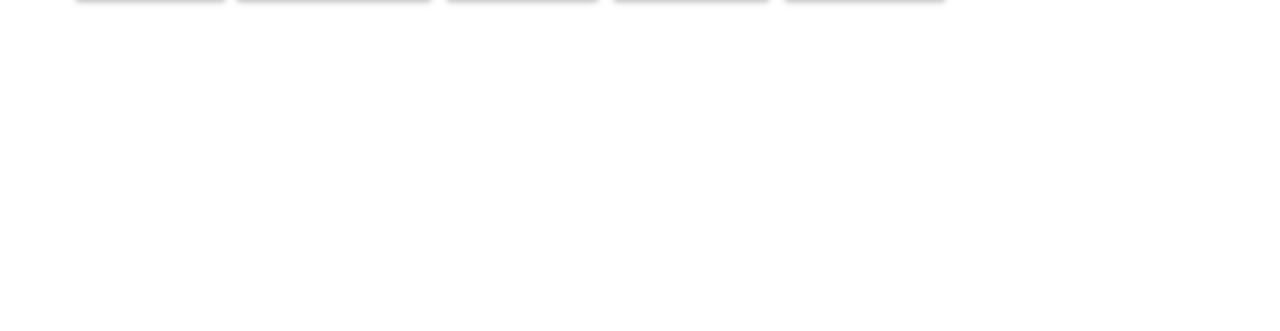
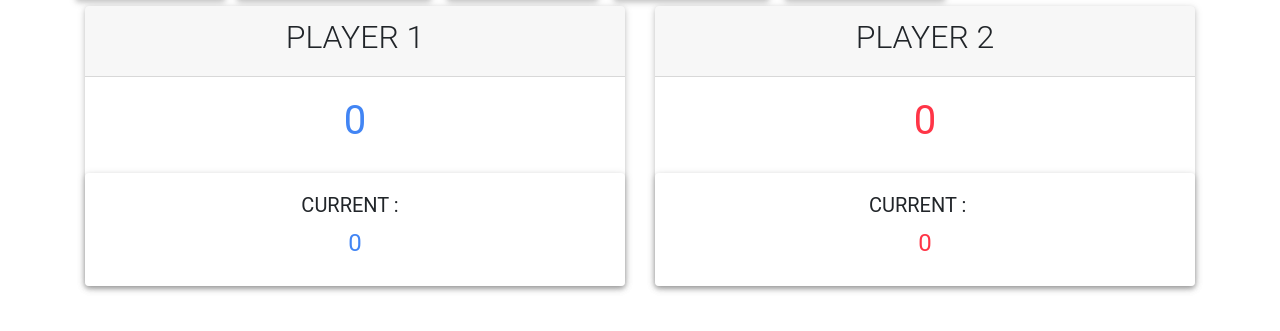
Before and after one commit to JamesMutahi/pig-dice, a plain HTML site: page main.html in a window 1280 px wide. Shown: the part 73-404 px from the top of the page. Drawn offline with nearby package versions, Linux system fonts and the light colour scheme; a web font is replaced by a local one.

Commit message:
Add colums for the two players

```diff
--- a/main.html
+++ b/main.html
@@ -58,6 +58,53 @@
             </div>
         </div>
 
+        <!-- Columns for Player 1 and Player 2 -->
+        <div class="container ">
+            <div class="row">
+                <div class="col-sm-6 live-content" id="content1">
+
+                    <div class=" card player-1-panel">
+                        <div class="card-header ">
+                            <h2 id="Name1">PLAYER 1</h2>
+                        </div>
+                        <div class="card-body text-primary ">
+                            <h1 class="total-font ">0</h1>
+                        </div>
+                        <div class="card inner-card ">
+                            <div class="card-body ">
+                                <h5 class="card-title ">CURRENT :&nbsp;&nbsp;
+                                    <h4><span id="player1Score " class="score-font text-primary cumulative">0</span></h4>
+                                </h5>
+                            </div>
+
+                        </div>
+                    </div>
+
+                </div>
+                <div class="col-sm-6 live-content" id="content2">
+                    <div class="card player-2-panel">
+                        <div class="card-header ">
+                            <h2 id="Name2">PLAYER 2</h2>
+                        </div>
+                        <div class="card-body text-danger ">
+                            <h1 class="total-font ">0</h1>
+                        </div>
+                        <div class="card inner-card ">
+                            <div class="card-body ">
+                                <h5 class="card-title ">CURRENT : &nbsp;&nbsp;
+                                    <h4><span id="player2Score " class="score-font text-danger cumulative">0</span></h4>
+                                </h5>
+                            </div>
+
+                        </div>
+                    </div>
+                </div>
+            </div>
+        </div>
+        <p><strong class="text-uppercase"></strong></p>
+        <div><strong id="image-die"></strong>
+        </div>
+    </div>
 
 
     <script src="./js/jquery-3.4.0.js"></script>
```
Lines whose indentation alone changed are shown as unchanged.
